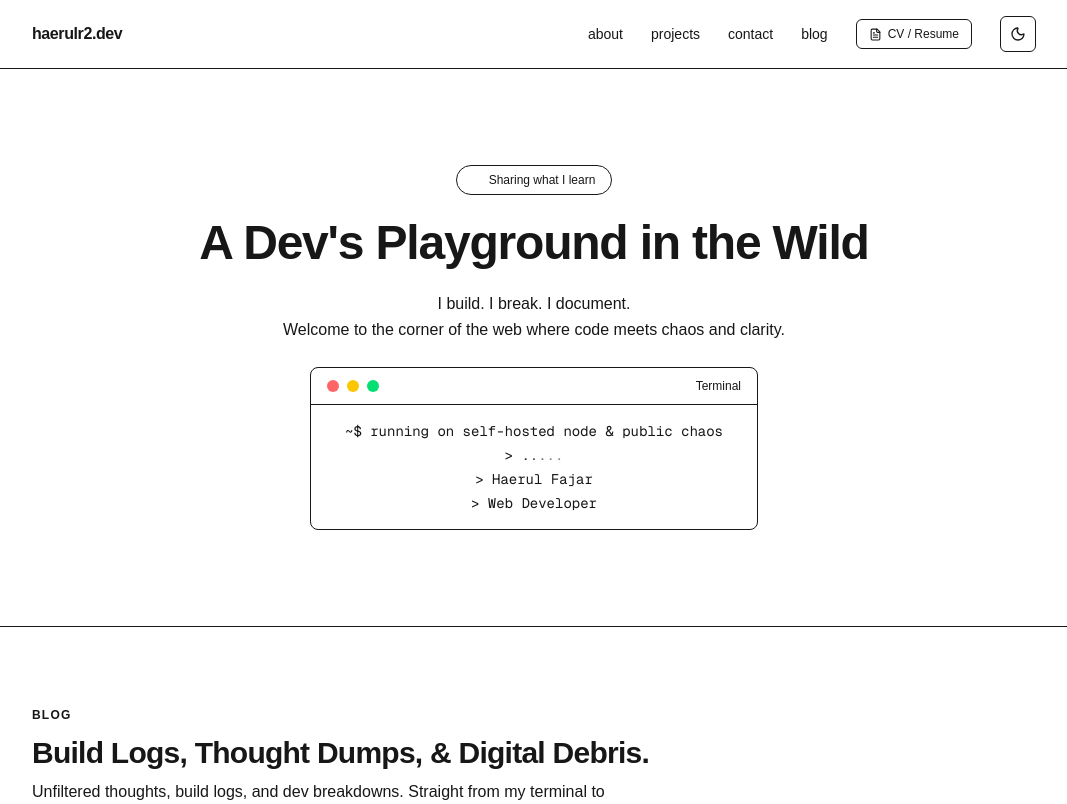
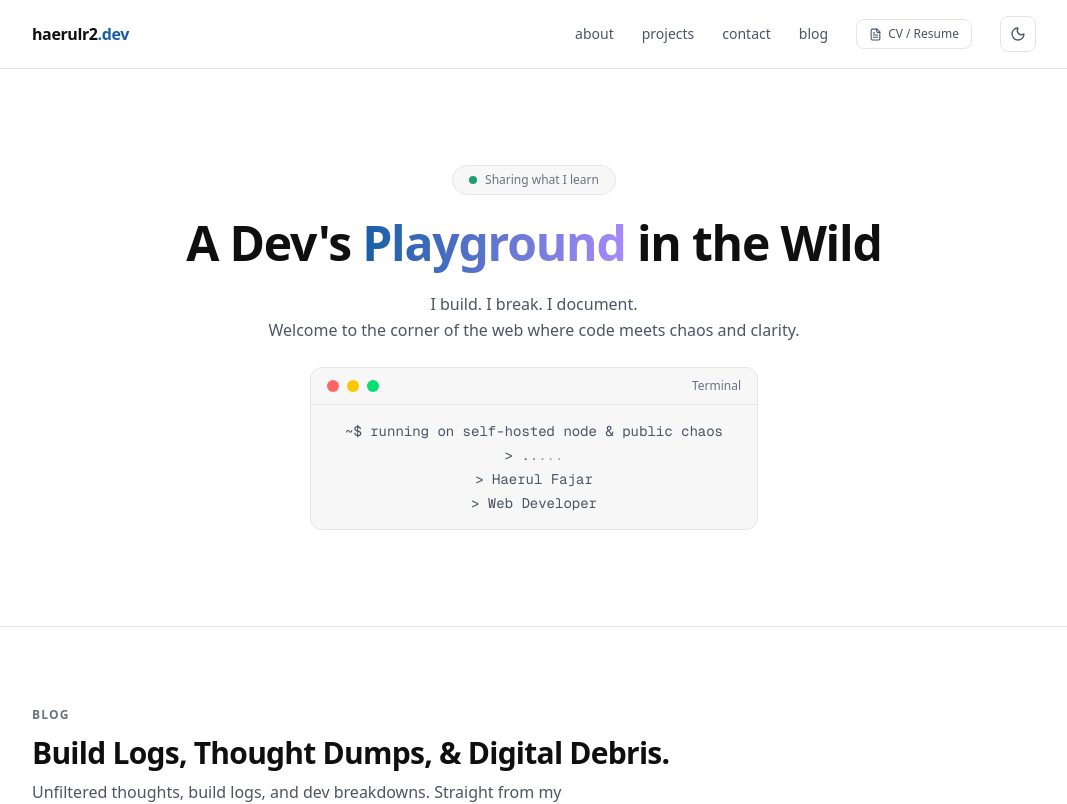
Before and after one commit to haerulr2/my-blog, a Next.js app: page / in a window 1280 px wide. Shown: the top 804 px of the page, without its empty margins (106-1173 px from the left). Built offline with nearby package versions, Linux system fonts and the light colour scheme.

Commit message:
Define design tokens and animation styles in globals
Add theme colors, dark mode overrides, reduced motion rules, and custom
utility animations.

```diff
--- a/src/app/globals.css
+++ b/src/app/globals.css
@@ -1,26 +1,169 @@
 @import 'tailwindcss';
 
-:root {
-  --background: #ffffff;
-  --foreground: #171717;
+@theme inline {
+  --font-sans: var(--font-dm-sans);
+  --font-mono: var(--font-geist-mono);
+
+  --color-bg-primary: #ffffff;
+  --color-bg-secondary: #f7f7f7;
+  --color-bg-glass: rgba(255, 255, 255, 0.85);
+  --color-border: #e5e5e5;
+  --color-border-light: #f0f0f0;
+  --color-text-primary: #0f0f0f;
+  --color-text-secondary: #4b5563;
+  --color-text-tertiary: #6b7280;
+  --color-accent: #185FA5;
+  --color-accent-light: #E6F1FB;
+  --color-green: #1D9E75;
+  --color-green-light: #E1F5EE;
+  --color-orange: #854F0B;
+  --color-orange-light: #FAEEDA;
 }
 
-@theme inline {
-  --color-background: var(--background);
-  --color-foreground: var(--foreground);
-  --font-sans: var(--font-geist-sans);
-  --font-mono: var(--font-geist-mono);
+:root {
+  --radius-md: 8px;
+  --radius-lg: 12px;
+  --radius-full: 9999px;
 }
 
-@media (prefers-color-scheme: dark) {
-  :root {
-    --background: #0a0a0a;
-    --foreground: #ededed;
+/* Dark theme overrides */
+.dark {
+  --color-bg-primary: #0a0a0f;
+  --color-bg-secondary: #12121a;
+  --color-bg-glass: rgba(10, 10, 15, 0.85);
+  --color-border: rgba(255, 255, 255, 0.1);
+  --color-border-light: rgba(255, 255, 255, 0.05);
+  --color-text-primary: #f3f4f6;
+  --color-text-secondary: #9ca3af;
+  --color-text-tertiary: #9494a8;
+  --color-accent: #818cf8;
+  --color-accent-light: rgba(129, 140, 248, 0.12);
+  --color-green: #34d399;
+  --color-green-light: rgba(52, 211, 153, 0.12);
+  --color-orange: #fbbf24;
+  --color-orange-light: rgba(251, 191, 36, 0.12);
+}
+
+section[id] {
+  scroll-margin-top: 5rem;
+}
+
+@media (prefers-reduced-motion: reduce) {
+  *, ::before, ::after {
+    animation-duration: 0.01ms !important;
+    animation-iteration-count: 1 !important;
+    transition-duration: 0.01ms !important;
+    scroll-behavior: auto !important;
   }
 }
 
 body {
-  background: var(--background);
-  color: var(--foreground);
-  font-family: Arial, Helvetica, sans-serif;
+  background: var(--color-bg-primary);
+  color: var(--color-text-primary);
+  font-family: var(--font-dm-sans), sans-serif;
+  min-height: 100vh;
+  transition: background-color 0.3s ease, color 0.3s ease;
 }
+
+/* Animations */
+@keyframes fade-in-up {
+  from {
+    opacity: 0;
+    transform: translateY(24px);
+  }
+  to {
+    opacity: 1;
+    transform: translateY(0);
+  }
+}
+
+@keyframes float {
+  0%,
+  100% {
+    transform: translateY(0);
+  }
+  50% {
+    transform: translateY(-8px);
+  }
+}
+
+@keyframes gradient-shift {
+  0% {
+    background-position: 0% 50%;
+  }
+  50% {
+    background-position: 100% 50%;
+  }
+  100% {
+    background-position: 0% 50%;
+  }
+}
+
+.animate-fade-in-up {
+  animation: fade-in-up 0.6s ease-out both;
+}
+
+.animate-float {
+  animation: float 4s ease-in-out infinite;
+}
+
+.animate-gradient {
+  background-size: 200% 200%;
+  animation: gradient-shift 4s ease infinite;
+}
+
+.delay-100 {
+  animation-delay: 100ms;
+}
+.delay-200 {
+  animation-delay: 200ms;
+}
+.delay-300 {
+  animation-delay: 300ms;
+}
+.delay-400 {
+  animation-delay: 400ms;
+}
+
+/* Scroll-triggered animation */
+.scroll-animate {
+  opacity: 0;
+  transform: translateY(24px);
+  transition: opacity 0.6s ease-out, transform 0.6s ease-out;
+}
+
+.scroll-animate.visible {
+  opacity: 1;
+  transform: translateY(0);
+}
+
+/* Gradient text with fallback for dark mode extensions */
+.gradient-text {
+  color: var(--color-accent);
+  padding: 0;
+  margin: 0;
+  vertical-align: baseline;
+}
+
+@supports (background-clip: text) or (-webkit-background-clip: text) {
+  .gradient-text {
+    background-image: linear-gradient(to right, var(--color-accent), #a78bfa);
+    -webkit-background-clip: text;
+    background-clip: text;
+    color: transparent;
+    -webkit-text-fill-color: transparent;
+    padding: 0;
+    margin: 0;
+    vertical-align: baseline;
+  }
+}
+
+/* Force visible fallback when dark mode extensions are active */
+html[data-darkreader-scheme="dark"] .gradient-text,
+html[data-darkreader-mode="filter"] .gradient-text,
+[data-darkreader-inline-color] .gradient-text,
+html.dark-reader-active .gradient-text {
+  background: none !important;
+  color: var(--color-accent) !important;
+  -webkit-text-fill-color: var(--color-accent) !important;
+}
```
